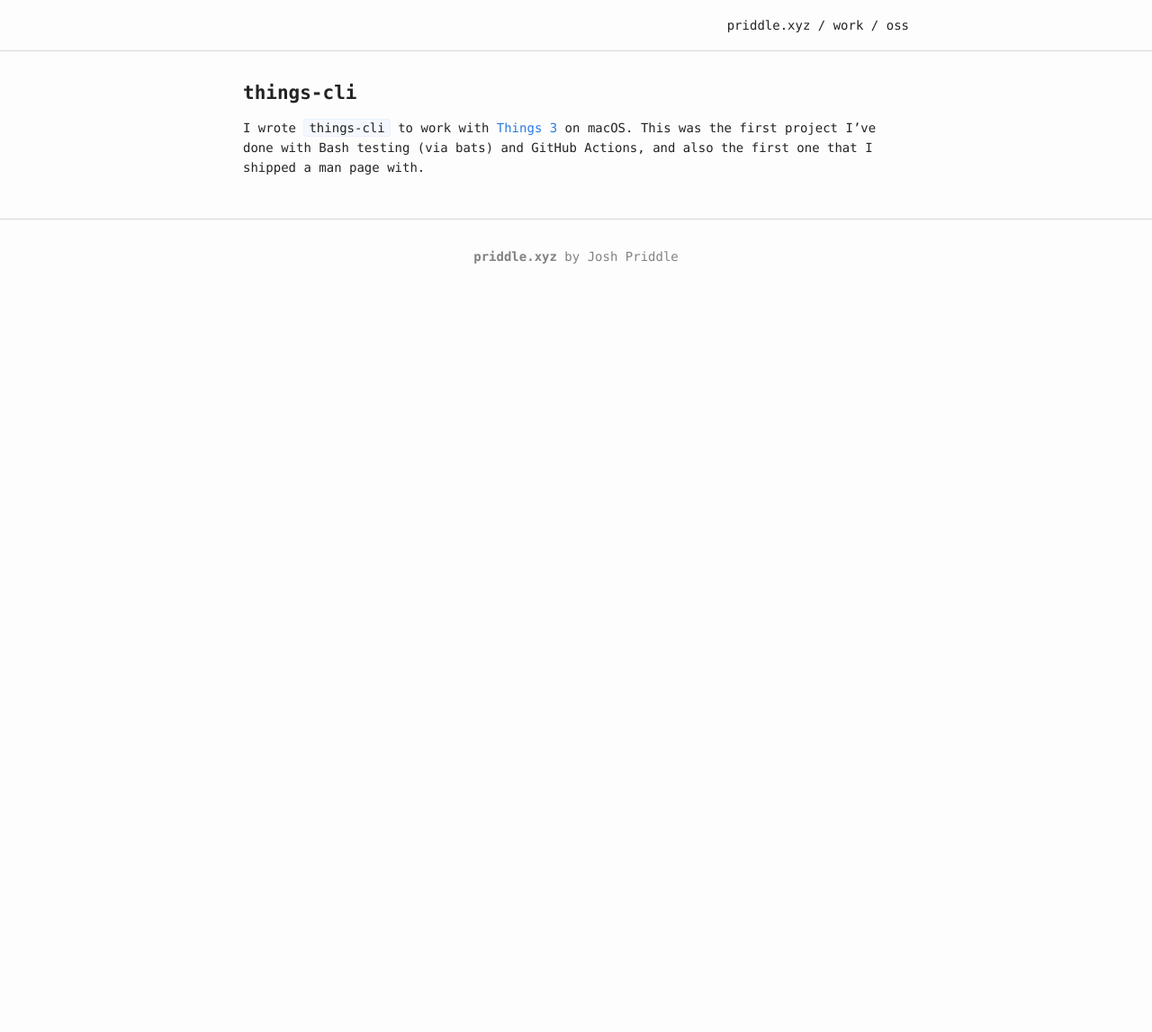
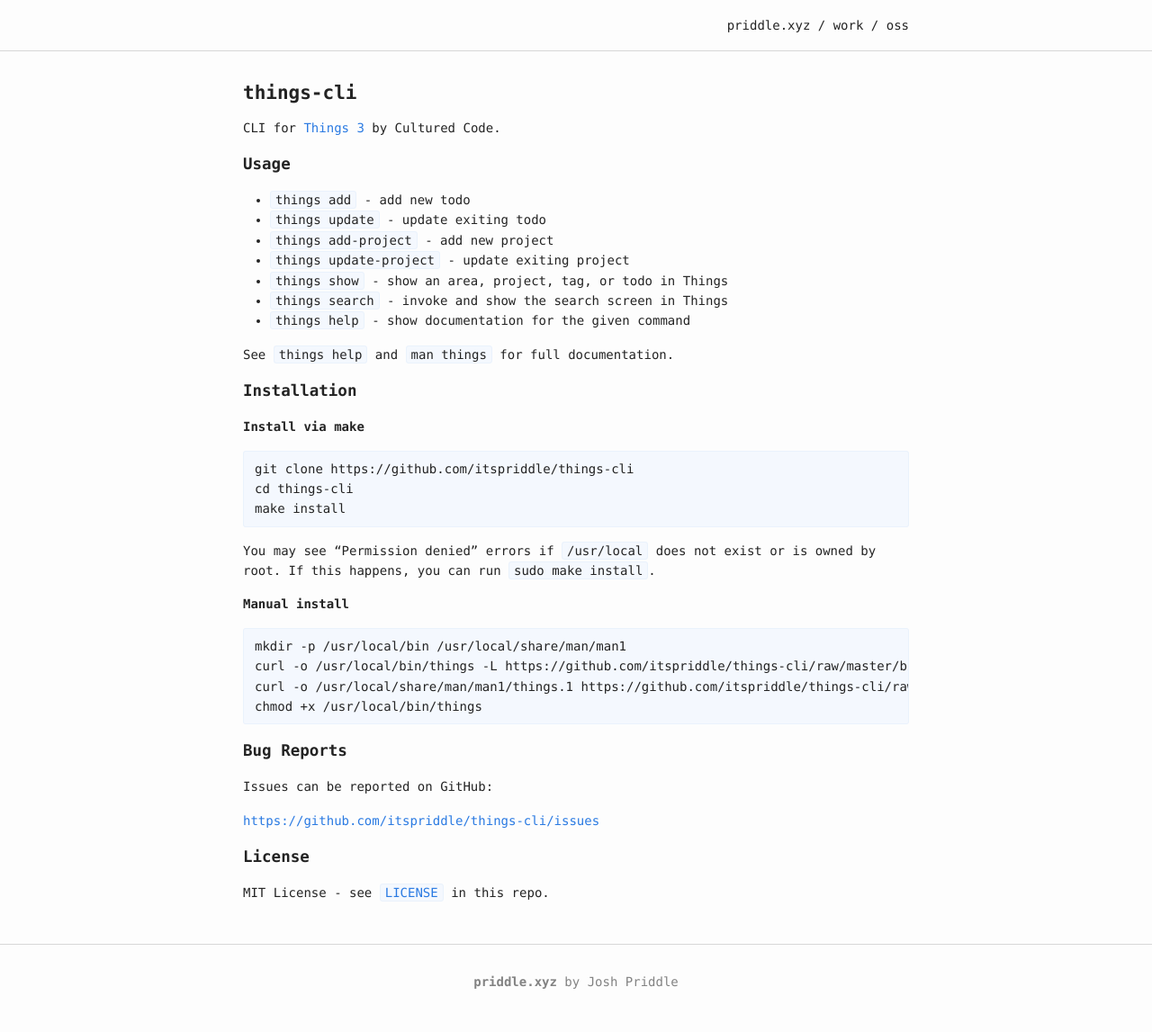
Before and after one commit to itspriddle/priddle.xyz, a Jekyll site: the page built from _projects/oss/things-cli.md, in a window 1280 px wide. Shown: the whole page at 90% size. Built offline with Jekyll 4.4.1, drawn with Linux system fonts in a browser that asks for light colours; before the commit the page ends 900 px from its top, so only the background shows below that.

Commit message:
Update project

````diff
--- a/_projects/oss/things-cli.md
+++ b/_projects/oss/things-cli.md
@@ -9,10 +9,56 @@
   - CLI
   - macOS
 project_type: oss
+excerpt: |
+  I wrote `things-cli` to work with [Things 3](https://culturedcode.com/things/)
+  on macOS. This was the first project I've done with Bash testing (via bats)
+  and GitHub Actions, and also the first one that I shipped a man page with.
 ---
 
-I wrote `things-cli` to work with [Things 3][] on macOS. This was the first
-project I've done with Bash testing (via bats) and GitHub Actions, and also
-the first one that I shipped a man page with.
+CLI for [Things 3][] by Cultured Code.
 
 [Things 3]: https://culturedcode.com/things/
+
+## Usage
+
+- `things add`            - add new todo
+- `things update`         - update exiting todo
+- `things add-project`    - add new project
+- `things update-project` - update exiting project
+- `things show`           - show an area, project, tag, or todo in Things
+- `things search`         - invoke and show the search screen in Things
+- `things help`           - show documentation for the given command
+
+See `things help` and `man things` for full documentation.
+
+## Installation
+
+**Install via make**
+
+```
+git clone https://github.com/itspriddle/things-cli
+cd things-cli
+make install
+```
+
+You may see "Permission denied" errors if `/usr/local` does not exist or is
+owned by root. If this happens, you can run `sudo make install`.
+
+**Manual install**
+
+```
+mkdir -p /usr/local/bin /usr/local/share/man/man1
+curl -o /usr/local/bin/things -L https://github.com/itspriddle/things-cli/raw/master/bin/things
+curl -o /usr/local/share/man/man1/things.1 https://github.com/itspriddle/things-cli/raw/master/share/man/man1/things.1
+chmod +x /usr/local/bin/things
+```
+
+## Bug Reports
+
+Issues can be reported on GitHub:
+
+<https://github.com/itspriddle/things-cli/issues>
+
+## License
+
+MIT License - see [`LICENSE`](https://github.com/itspriddle/things-cli/blob/master/LICENSE) in this repo.
````
